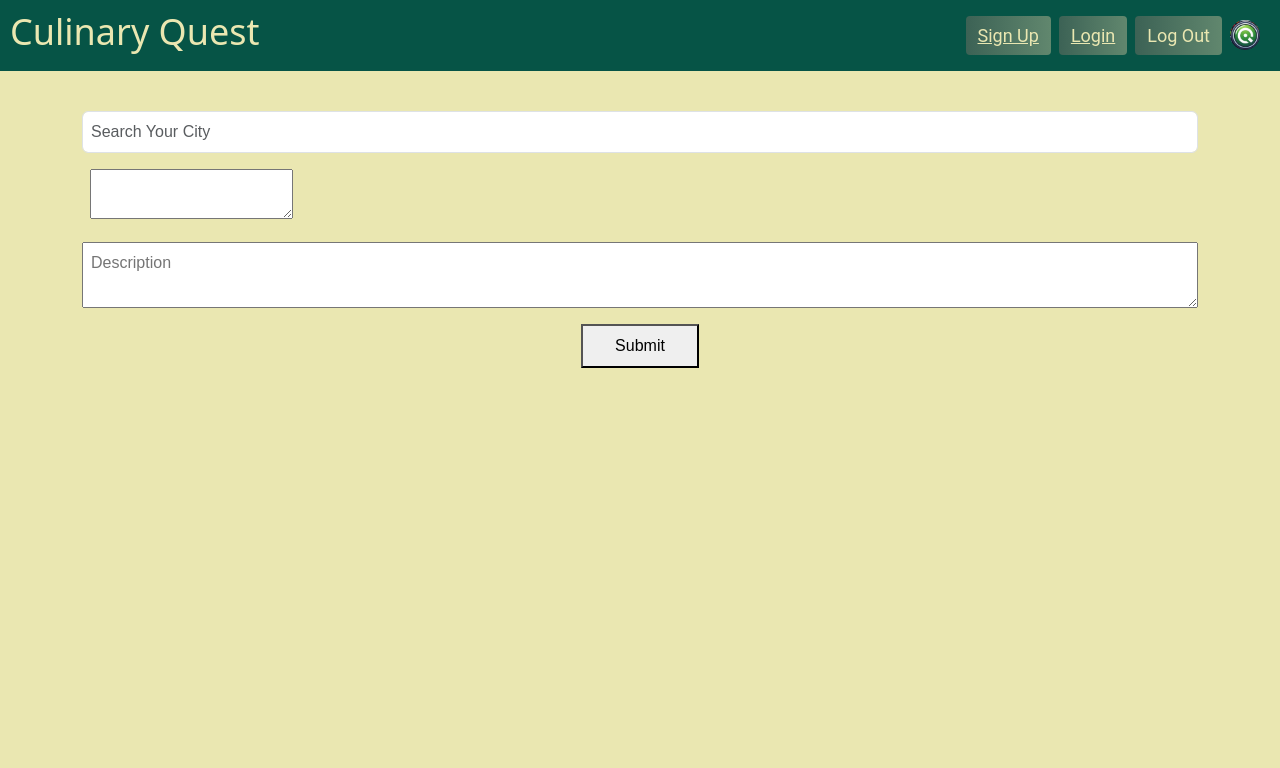
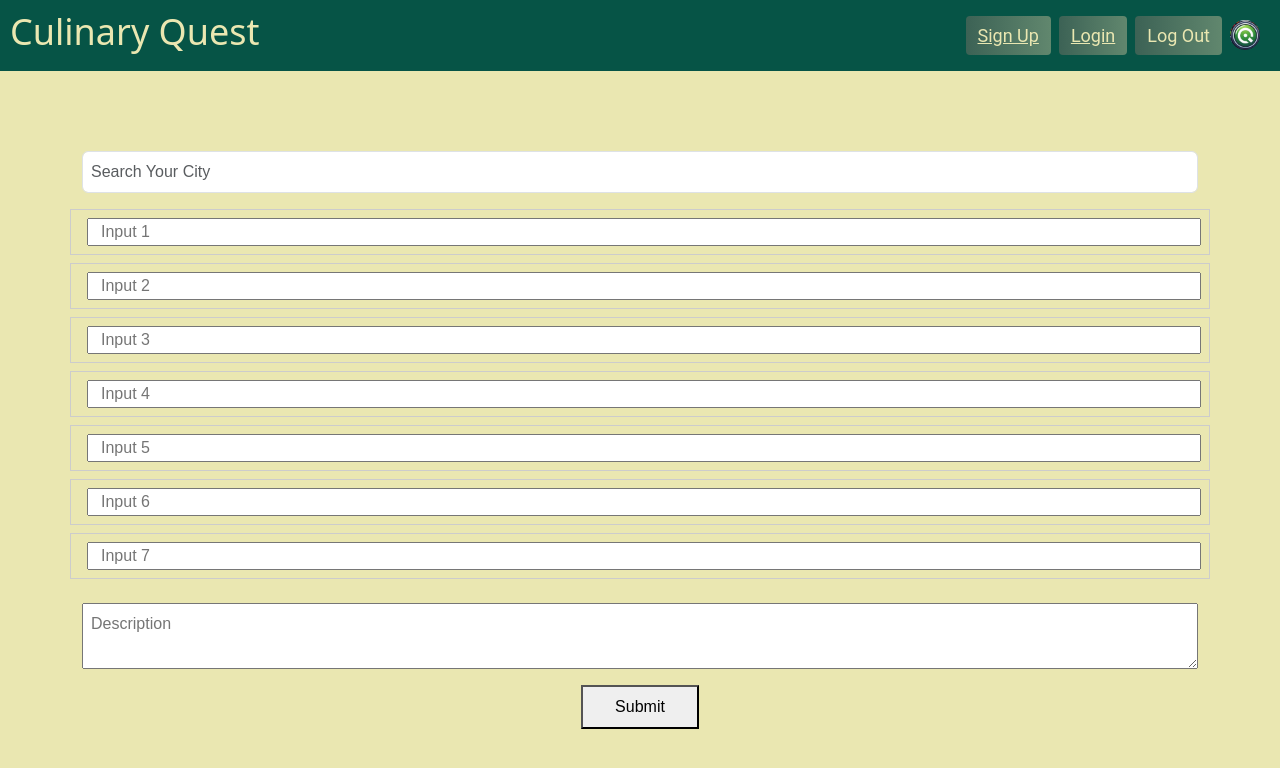
Before and after one commit to Schtitle24/Culinary-Quest, a React (Vite) app in the folder client/: page /StartQuest in a window 1280 px wide. Shown: the top 768 px of the page. Built offline with nearby package versions, Linux system fonts and the light colour scheme; a web font is replaced by a local one.

Commit message:
fixed and re added start quest page

```diff
--- a/client/src/pages/StartQuest.jsx
+++ b/client/src/pages/StartQuest.jsx
@@ -2,30 +2,30 @@ import React, { useState } from 'react';
 import styled from 'styled-components';
 import { Link } from 'react-router-dom';
 import { ADD_QUEST, ADD_LOCATION, ADD_ITEMS } from '../utils/mutations';
-import {useMutation} from "@apollo/client"
+import { useMutation } from "@apollo/client"
+
 // Styled components
 const CenteredContainer = styled.div`
   display: flex;
   justify-content: center;
   align-items: center;
-  height: 100vh;
+  /* height: 100vh; Remove this line */
 `;
-
 const Container = styled.div`
   margin-top: 5rem;
 `;
-
 const CenteredInputContainer = styled.div`
   display: flex;
   justify-content: center;
 `;
-
 const SearchInput = styled.input`
   width: 100%;
   margin-bottom: 1rem;
   padding: 0.5rem;
 `;
-
+const Column = styled.div`
+  flex: 1;
+`;
 const Row = styled.div`
   display: flex;
   align-items: center;
@@ -33,9 +33,7 @@ const Row = styled.div`
   padding: 0.5rem;
   margin-bottom: 0.5rem;
 `;
-
-
-const InputField = styled.textarea`
+const InputField = styled.input`
   flex: 1;
   margin-left: 0.5rem;
 `;
@@ -44,7 +42,6 @@ const DescriptionInput = styled.textarea`
   margin-top: 1rem;
   padding: 0.5rem;
 `;
-
 const SubmitButton = styled.button`
   margin-top: 1rem;
   padding: 0.5rem 2rem;
@@ -53,72 +50,33 @@ const SubmitButton = styled.button`
 const StartQuest = () => {
   const [formData, setFormData] = useState({
     search: '',
-    //inputs: Array.from({ length: 7 }).fill(''),
-    inputs: '',
-    //questName: "",
+    inputs: Array.from({ length: 7 }).fill(''),
     description: ''
   });
-  const [addQuest] = useMutation(ADD_QUEST)
-  const [addQuestLocation] = useMutation(ADD_LOCATION)
-  const [addQuestItems] = useMutation(ADD_ITEMS)
-  // const handleInputChange = (e, index) => {
-  //   const newInputs = [...formData.inputs];
-  //   newInputs[index] = e.target.value;
-  //   setFormData({ ...formData, inputs: newInputs });
-  // };
 
-  const handleInputChange = (event) => {
-    const { name, value } = event.target;
-    setFormData({ ...formData, [name]: value });
+  const handleInputChange = (e, index) => {
+    const newInputs = [...formData.inputs];
+    newInputs[index] = e.target.value;
+    setFormData({ ...formData, inputs: newInputs });
   };
 
   const handleDescriptionChange = (e) => {
     setFormData({ ...formData, description: e.target.value });
   };
 
-  const handleFormSubmit = async (e) =>{
-    e.preventDefault()
-    const cardData = {
+  const handleSubmit = () => {
+    const card = {
       search: formData.search,
       inputs: formData.inputs,
-    //questName: formData.questName,
       description: formData.description
     };
-  console.log(cardData)
-
-  const {location} = await addQuestLocation({
-    variables: {
-      questLocation: formData.search
-    }})
-
-  const {items} = await addQuestItems({
-    variables: {
-      itemName: formData.inputs,
-      quest_id: 1 // to be replaced by real queried value
-    }
-  })
-
-  const {quest}= await addQuest({
-    variables: {
-    questName: "John's Quest", // to be replaced by real queried value
-    // questName: formData.questName
-    questDescription: formData.description,
-    quest_log_id: 1 // to be replaced by real queried value
-  }
-  })
-  console.log(location, items, quest)
-
-  }
-
-
-
-
+    console.log(card);
+    window.location.assign("/SingleQuest");
+  };
 
   return (
     <CenteredContainer>
-
       <Container className="container">
-      <form onSubmit={handleFormSubmit}>
         <CenteredInputContainer>
           <SearchInput
             type="text"
@@ -127,27 +85,10 @@ const StartQuest = () => {
             value={formData.search}
             onChange={(e) => setFormData({ ...formData, search: e.target.value })}
           />
-
-          {/* <SearchInput
-            type="text"
-            className="form-control mb-3"
-            name="questName"
-            placeholder="Name Your Quest"
-            value={formData.questName}
-            onChange={(e) => setFormData({ ...formData, search: e.target.value })}
-          /> */}
         </CenteredInputContainer>
-        <div className="row">
-          <div className="col">
-          <InputField
-                  type="text"
-                  name="inputs"
-                  placeholder={``}
-                  value={formData.inputs}
-                  onChange={ handleInputChange}
-                />
-            {/* {formData.inputs.map((input, index) => (
-              <Row key={index}>
+        <Column className="col">
+          {formData.inputs.map((input, index) => (
+            <Row className="row" key={index}>
               <InputField
                 type="text"
                 placeholder={`Input ${index + 1}`}
@@ -155,9 +96,7 @@ const StartQuest = () => {
                 onChange={(e) => handleInputChange(e, index)}
               />
             </Row>
-            ))} */}
-          </div>
-        </div>
+          ))}
           <CenteredInputContainer>
             <DescriptionInput
               placeholder="Description"
@@ -165,13 +104,10 @@ const StartQuest = () => {
               onChange={handleDescriptionChange}
             />
           </CenteredInputContainer>
+        </Column>
         <CenteredInputContainer>
-          {/* <Link to={{ pathname: '/SingleQuest', state: { card: cardData } }}> */}
-            <SubmitButton type='submit'>Submit</SubmitButton>
-          {/* </Link> */}
-
+          <SubmitButton type="submit" onClick={handleSubmit}>Submit</SubmitButton>
         </CenteredInputContainer>
-        </form>
       </Container>
     </CenteredContainer>
   );
```
Lines whose indentation alone changed are shown as unchanged.
